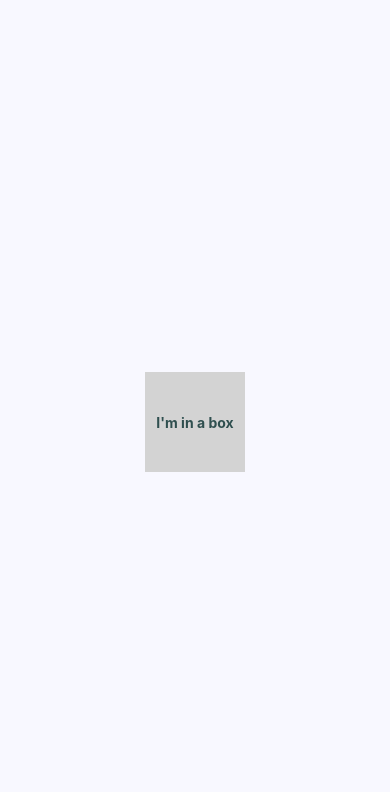
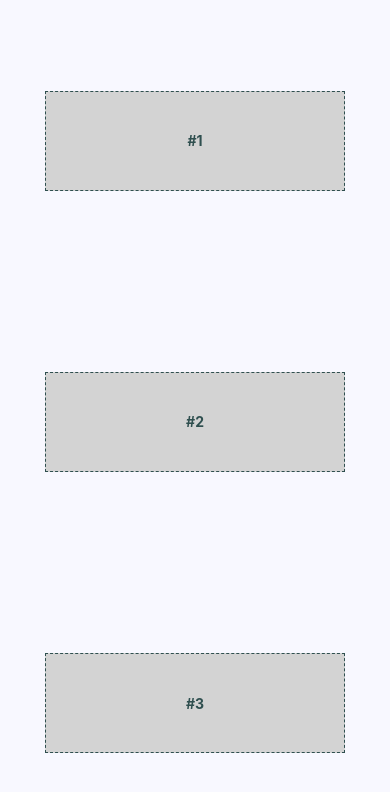
Before and after one commit to karim-dev-2023/react-native-blanck-ts, a React Native app: screen / in a window 390 px wide. Shown: the top 792 px of the page. Built offline with nearby package versions, Linux system fonts and the light colour scheme.

Commit message:
Using flexbox and layout styles

```diff
--- a/App.tsx
+++ b/App.tsx
@@ -6,7 +6,13 @@ export default function App() {
   return (
     <View style={styles.container}>
       <View style={styles.box}>
-        <Text style={styles.boxText}>I'm in a box</Text>
+        <Text style={styles.boxText}>#1</Text>
+      </View>
+      <View style={styles.box}>
+        <Text style={styles.boxText}>#2</Text>
+      </View>
+      <View style={styles.box}>
+        <Text style={styles.boxText}>#3</Text>
       </View>
     </View>
   );
--- a/styles.ts
+++ b/styles.ts
@@ -2,8 +2,9 @@ import { StyleSheet, StatusBar, Platform } from "react-native";
 export default StyleSheet.create({
   container: {
     flex: 1,
-    justifyContent: "center",
+    flexDirection:"column",
     alignItems: "center",
+    justifyContent: "space-around",
     backgroundColor: "ghostwhite",
     ...Platform.select({
       ios: { paddingTop: 20 },
@@ -11,11 +12,14 @@ export default StyleSheet.create({
     }),
   },
   box: {
-    width: 100,
+    width: 300,
     height: 100,
     justifyContent: "center",
     alignItems: "center",
     backgroundColor: "lightgray",
+    borderWidth:1,
+    borderStyle:"dashed",
+    borderColor:"darkslategray"
   },
   boxText: {
     color: "darkslategray",
```
